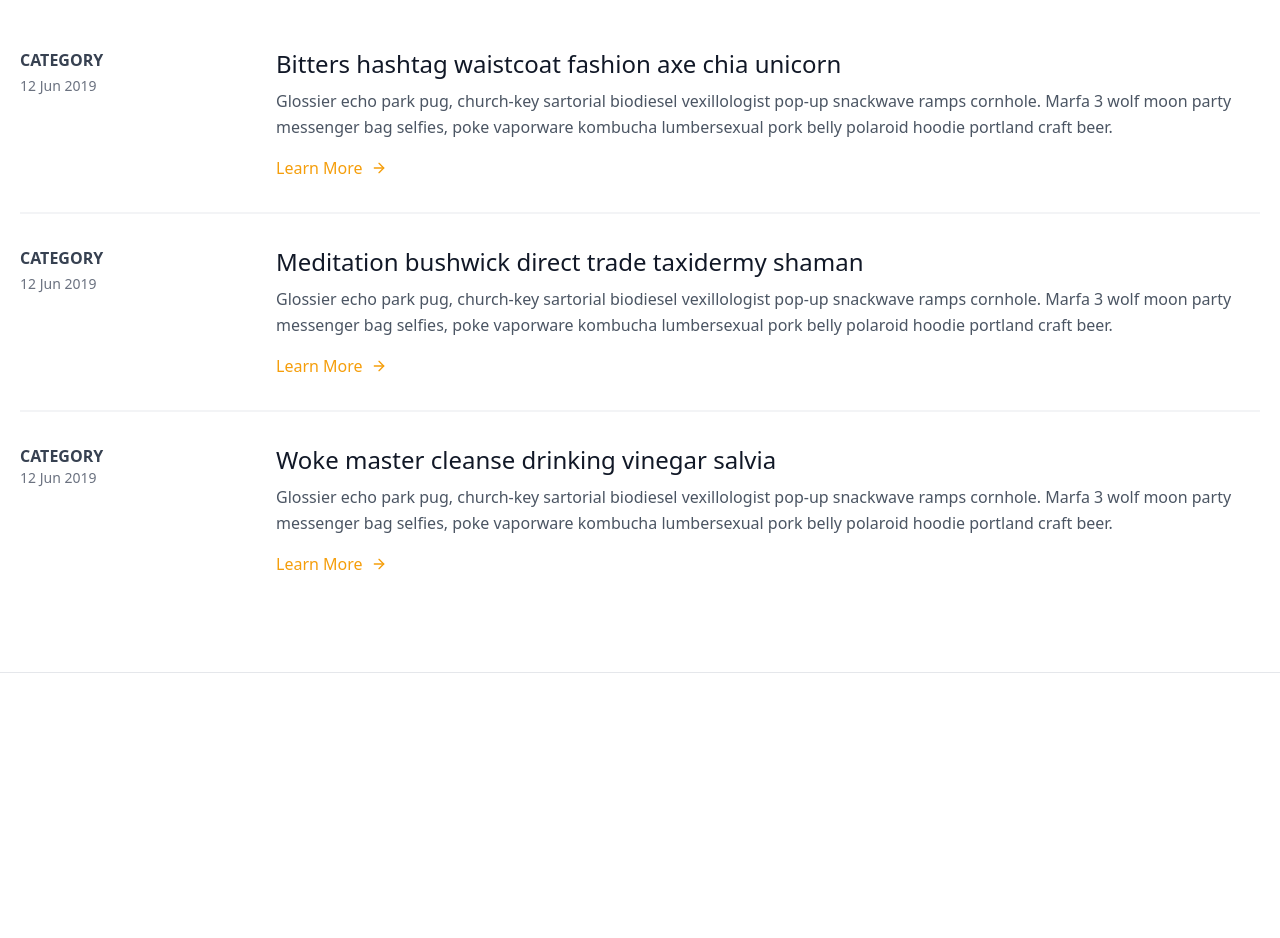
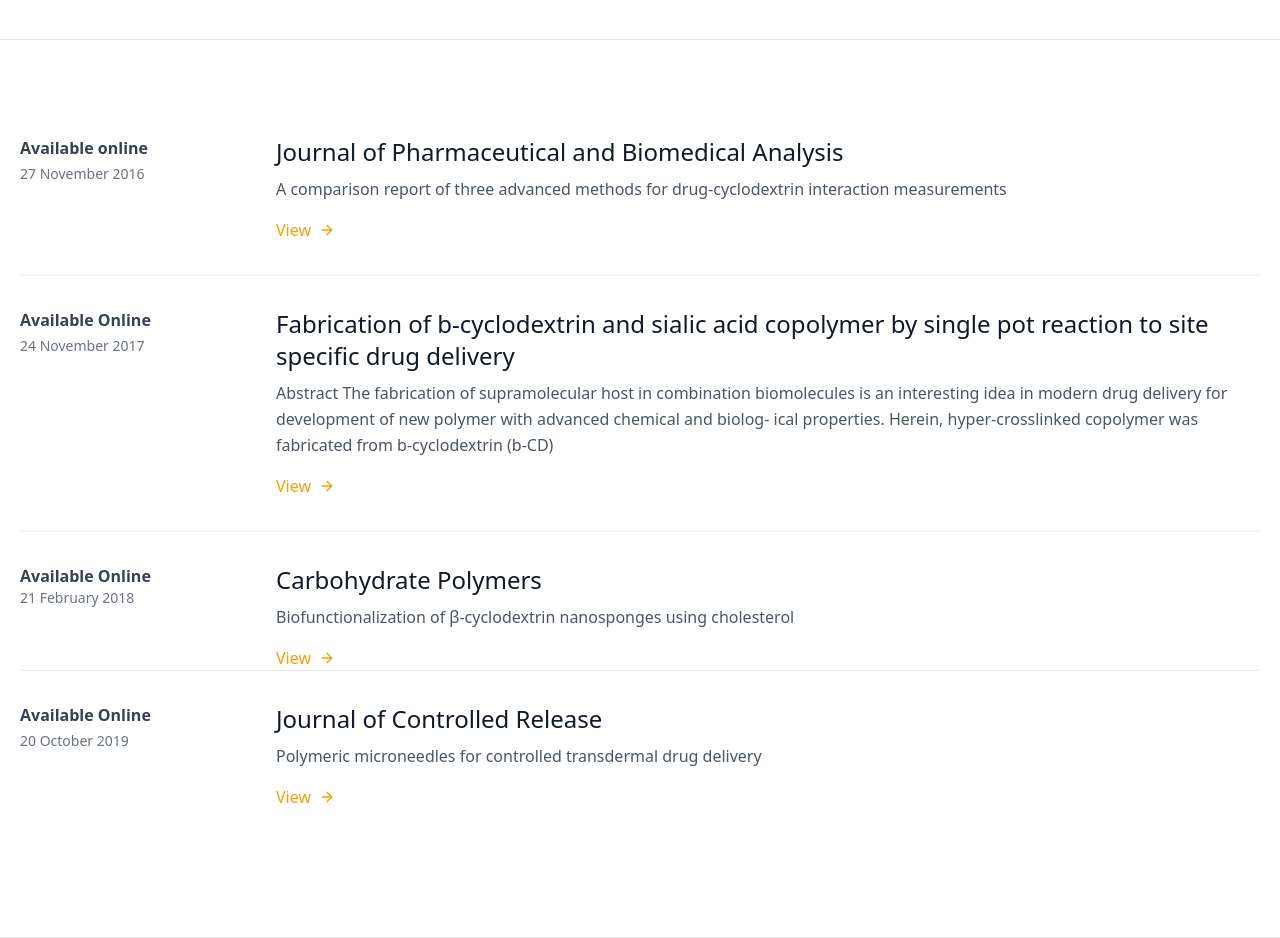
Before and after one commit to justsurfingit/justsurfingit.github.io, a plain HTML site: page index.html in a window 1280 px wide. Shown: the part 1000-1938 px from the top of the page. Before the commit the page ends 1673 px from the top, so only its background shows below. Drawn offline with nearby package versions, Linux system fonts and the light colour scheme.

Commit message:
2nd ommit

```diff
--- a/index.html
+++ b/index.html
@@ -1,30 +1,38 @@
 <!DOCTYPE html>
 <html lang="en">
+
 <head>
   <meta charset="UTF-8">
   <meta http-equiv="X-UA-Compatible" content="IE=edge">
   <meta name="viewport" content="width=device-width, initial-scale=1.0">
   <link href="https://unpkg.com/tailwindcss@^2/dist/tailwind.min.css" rel="stylesheet">
-    <title>Quick website</title>
+  <title>Parbeen Research Page</title>
+
 </head>
+
 <body>
   <header class="text-gray-600 body-font">
     <div class="container mx-auto flex flex-wrap p-5 flex-col md:flex-row items-center">
       <nav class="flex lg:w-2/5 flex-wrap items-center text-base md:ml-auto">
-            <a class="mr-5 hover:text-gray-900">Home</a>
-            <a class="mr-5 hover:text-gray-900">Services</a>
-            <a class="mr-5 hover:text-gray-900">Contact Us</a>
-            <a class="hover:text-gray-900">About</a>
+        <a class="mr-5 hover:text-gray-900 " href="index.html">Home</a>
+        <!-- <a class="mr-5 hover:text-gray-900">Se</a> -->
+        <a class="mr-5 hover:text-gray-900" >Contact</a>
+        <a class="hover:text-gray-900" href="about.html" target="_blank">About</a>
       </nav>
-          <a class="flex order-first lg:order-none lg:w-1/5 title-font font-medium items-center text-gray-900 lg:items-center lg:justify-center mb-4 md:mb-0">
-            <svg xmlns="http://www.w3.org/2000/svg" fill="none" stroke="currentColor" stroke-linecap="round" stroke-linejoin="round" stroke-width="2" class="w-10 h-10 text-white p-2 bg-indigo-500 rounded-full" viewBox="0 0 24 24">
+      <a
+        class="flex order-first lg:order-none lg:w-1/5 title-font font-medium items-center text-gray-900 lg:items-center lg:justify-center mb-4 md:mb-0">
+        <svg xmlns="http://www.w3.org/2000/svg" fill="none" stroke="currentColor" stroke-linecap="round"
+          stroke-linejoin="round" stroke-width="2" class="w-10 h-10 text-white p-2 bg-indigo-500 rounded-full"
+          viewBox="0 0 24 24">
           <path d="M12 2L2 7l10 5 10-5-10-5zM2 17l10 5 10-5M2 12l10 5 10-5"></path>
         </svg>
         <span class="ml-3 text-xl">Parbeen Singh Reaserch</span>
       </a>
       <div class="lg:w-2/5 inline-flex lg:justify-end ml-5 lg:ml-0">
-            <button class="inline-flex items-center bg-gray-100 border-0 py-1 px-3 focus:outline-none hover:bg-gray-200 rounded text-base mt-4 md:mt-0">Search
-              <svg fill="none" stroke="currentColor" stroke-linecap="round" stroke-linejoin="round" stroke-width="2" class="w-4 h-4 ml-1" viewBox="0 0 24 24">
+        <button
+          class="inline-flex items-center bg-gray-100 border-0 py-1 px-3 focus:outline-none hover:bg-gray-200 rounded text-base mt-4 md:mt-0">Search
+          <svg fill="none" stroke="currentColor" stroke-linecap="round" stroke-linejoin="round" stroke-width="2"
+            class="w-4 h-4 ml-1" viewBox="0 0 24 24">
             <path d="M5 12h14M12 5l7 7-7 7"></path>
           </svg>
         </button>
@@ -35,12 +43,15 @@
     <div class="container px-5 py-24 mx-auto flex flex-col">
       <div class="lg:w-4/6 mx-auto">
         <div class="rounded-lg h-64 overflow-hidden">
-              <img alt="content" class="object-cover object-center h-full w-full" src="https://source.unsplash.com/WLUHO9A_xik/1200x500">
+          <img alt="content" class="object-cover object-center h-full w-full"
+            src="https://source.unsplash.com/WLUHO9A_xik/1200x500">
         </div>
         <div class="flex flex-col sm:flex-row mt-10">
           <div class="sm:w-1/3 text-center sm:pr-8 sm:py-8">
             <div class="w-20 h-20 rounded-full inline-flex items-center justify-center bg-gray-200 text-gray-400">
-                  <svg fill="none" stroke="currentColor" stroke-linecap="round" stroke-linejoin="round" stroke-width="2" class="w-10 h-10" viewBox="0 0 24 24">
+              <img src="parbeen.jpg" alt="">
+              <svg fill="none" stroke="currentColor" stroke-linecap="round" stroke-linejoin="round" stroke-width="2"
+                class="w-10 h-10" viewBox="0 0 24 24">
                 <path d="M20 21v-2a4 4 0 00-4-4H8a4 4 0 00-4 4v2"></path>
                 <circle cx="12" cy="7" r="4"></circle>
               </svg>
@@ -48,13 +59,23 @@
             <div class="flex flex-col items-center text-center justify-center">
               <h2 class="font-medium title-font mt-4 text-gray-900 text-lg">Parbeen Singh</h2>
               <div class="w-12 h-1 bg-indigo-500 rounded mt-2 mb-4"></div>
-                  <p class="text-base">Raclette knausgaard hella meggs normcore williamsburg enamel pin sartorial venmo tbh hot chicken gentrify portland.</p>
+              <p class="text-base">Raclette knausgaard hella meggs normcore williamsburg enamel pin sartorial venmo tbh
+                hot chicken gentrify portland.</p>
             </div>
           </div>
-              <div class="sm:w-2/3 sm:pl-8 sm:py-8 sm:border-l border-gray-200 sm:border-t-0 border-t mt-4 pt-4 sm:mt-0 text-center sm:text-left">
-                <p class="leading-relaxed text-lg mb-4">Meggings portland fingerstache lyft, post-ironic fixie man bun banh mi umami everyday carry hexagon locavore direct trade art party. Locavore small batch listicle gastropub farm-to-table lumbersexual salvia messenger bag. Coloring book flannel truffaut craft beer drinking vinegar sartorial, disrupt fashion axe normcore meh butcher. Portland 90's scenester vexillologist forage post-ironic asymmetrical, chartreuse disrupt butcher paleo intelligentsia pabst before they sold out four loko. 3 wolf moon brooklyn.</p>
+          <div
+            class="sm:w-2/3 sm:pl-8 sm:py-8 sm:border-l border-gray-200 sm:border-t-0 border-t mt-4 pt-4 sm:mt-0 text-center sm:text-left">
+            <p class="leading-relaxed text-lg mb-4">Professional Summary
+
+              Energetic professional with a blend of creativity, passion for cancer therapy, polymeric pharmaceutical
+              drug delivery, analytical chemistry, Photoresponsive therapy, Nanomedicine and polymeric biomaterials and
+              molecular biology. A motivated researcher offering over 8 years’ experience in the polymeric biomaterials,
+              pharmaceutical analysis, primary cell culture, in vivo animal experiments, Microneedles based transdermal
+              drug delivery, clinical research, GDM, metabolite isolation and quantification by LCMS-MS and clinical
+              research. Focused on high standard of research quality, leadership, and learning skills.</p>
             <a class="text-indigo-500 inline-flex items-center">Learn More
-                  <svg fill="none" stroke="currentColor" stroke-linecap="round" stroke-linejoin="round" stroke-width="2" class="w-4 h-4 ml-2" viewBox="0 0 24 24">
+              <svg fill="none" stroke="currentColor" stroke-linecap="round" stroke-linejoin="round" stroke-width="2"
+                class="w-4 h-4 ml-2" viewBox="0 0 24 24">
                 <path d="M5 12h14M12 5l7 7-7 7"></path>
               </svg>
             </a>
@@ -70,14 +91,20 @@
       <div class="-my-8 divide-y-2 divide-gray-100">
         <div class="py-8 flex flex-wrap md:flex-nowrap">
           <div class="md:w-64 md:mb-0 mb-6 flex-shrink-0 flex flex-col">
-          <span class="font-semibold title-font text-gray-700">CATEGORY</span>
-          <span class="mt-1 text-gray-500 text-sm">12 Jun 2019</span>
+            <span class="font-semibold title-font text-gray-700">Available online</span>
+            <span class="mt-1 text-gray-500 text-sm">27 November 2016</span>
           </div>
           <div class="md:flex-grow">
-          <h2 class="text-2xl font-medium text-gray-900 title-font mb-2">Bitters hashtag waistcoat fashion axe chia unicorn</h2>
-          <p class="leading-relaxed">Glossier echo park pug, church-key sartorial biodiesel vexillologist pop-up snackwave ramps cornhole. Marfa 3 wolf moon party messenger bag selfies, poke vaporware kombucha lumbersexual pork belly polaroid hoodie portland craft beer.</p>
-          <a class="text-yellow-500 inline-flex items-center mt-4">Learn More
-            <svg class="w-4 h-4 ml-2" viewBox="0 0 24 24" stroke="currentColor" stroke-width="2" fill="none" stroke-linecap="round" stroke-linejoin="round">
+            <h2 class="text-2xl font-medium text-gray-900 title-font mb-2">Journal of Pharmaceutical and Biomedical
+              Analysis</h2>
+            <p class="leading-relaxed">A comparison report of three advanced methods for drug-cyclodextrin interaction
+              measurements
+            </p>
+            <a class="text-yellow-500 inline-flex items-center mt-4"
+              href="A comparison report of three advanced methods fordrug-cyclodextrin interaction measurements.pdf"
+              target="_blank">View
+            <svg class="w-4 h-4 ml-2" viewBox="0 0 24 24" stroke="currentColor" stroke-width="2" fill="none"
+              stroke-linecap="round" stroke-linejoin="round">
               <path d="M5 12h14"></path>
               <path d="M12 5l7 7-7 7"></path>
             </svg>
@@ -86,14 +113,21 @@
         </div>
         <div class="py-8 flex flex-wrap md:flex-nowrap">
           <div class="md:w-64 md:mb-0 mb-6 flex-shrink-0 flex flex-col">
-          <span class="font-semibold title-font text-gray-700">CATEGORY</span>
-          <span class="mt-1 text-gray-500 text-sm">12 Jun 2019</span>
+            <span class="font-semibold title-font text-gray-700">Available Online</span>
+            <span class="mt-1 text-gray-500 text-sm">24 November 2017</span>
           </div>
           <div class="md:flex-grow">
-          <h2 class="text-2xl font-medium text-gray-900 title-font mb-2">Meditation bushwick direct trade taxidermy shaman</h2>
-          <p class="leading-relaxed">Glossier echo park pug, church-key sartorial biodiesel vexillologist pop-up snackwave ramps cornhole. Marfa 3 wolf moon party messenger bag selfies, poke vaporware kombucha lumbersexual pork belly polaroid hoodie portland craft beer.</p>
-          <a class="text-yellow-500 inline-flex items-center mt-4">Learn More
-            <svg class="w-4 h-4 ml-2" viewBox="0 0 24 24" stroke="currentColor" stroke-width="2" fill="none" stroke-linecap="round" stroke-linejoin="round">
+            <h2 class="text-2xl font-medium text-gray-900 title-font mb-2">Fabrication of b-cyclodextrin and sialic acid
+              copolymer by single pot reaction to site specific drug delivery
+
+            </h2>
+            <p class="leading-relaxed">Abstract The fabrication of supramolecular host in combination biomolecules is an
+              interesting idea in modern drug delivery for development of new polymer with advanced chemical and biolog-
+              ical properties. Herein, hyper-crosslinked copolymer was fabricated from b-cyclodextrin (b-CD)</p>
+            <a class="text-yellow-500 inline-flex items-center mt-4" href="arabian jounal of chemistry.pdf"
+              target="_blank">View
+            <svg class="w-4 h-4 ml-2" viewBox="0 0 24 24" stroke="currentColor" stroke-width="2" fill="none"
+              stroke-linecap="round" stroke-linejoin="round">
               <path d="M5 12h14"></path>
               <path d="M12 5l7 7-7 7"></path>
             </svg>
@@ -102,14 +136,16 @@
         </div>
         <div class="py-8 flex flex-wrap md:flex-nowrap">
           <div class="md:w-64 md:mb-0 mb-6 flex-shrink-0 flex flex-col">
-          <span class="font-semibold title-font text-gray-700">CATEGORY</span>
-          <span class="text-sm text-gray-500">12 Jun 2019</span>
+            <span class="font-semibold title-font text-gray-700">Available Online</span>
+            <span class="text-sm text-gray-500">21 February 2018</span>
           </div>
           <div class="md:flex-grow">
-          <h2 class="text-2xl font-medium text-gray-900 title-font mb-2">Woke master cleanse drinking vinegar salvia</h2>
-          <p class="leading-relaxed">Glossier echo park pug, church-key sartorial biodiesel vexillologist pop-up snackwave ramps cornhole. Marfa 3 wolf moon party messenger bag selfies, poke vaporware kombucha lumbersexual pork belly polaroid hoodie portland craft beer.</p>
-          <a class="text-yellow-500 inline-flex items-center mt-4">Learn More
-            <svg class="w-4 h-4 ml-2" viewBox="0 0 24 24" stroke="currentColor" stroke-width="2" fill="none" stroke-linecap="round" stroke-linejoin="round">
+            <h2 class="text-2xl font-medium text-gray-900 title-font mb-2">Carbohydrate Polymers
+            </h2>
+            <p class="leading-relaxed">Biofunctionalization of β-cyclodextrin nanosponges using cholesterol</p>
+            <a class="text-yellow-500 inline-flex items-center mt-4" href="Carbohydrate polymers.pdf" taregt="_blank">View
+              <svg class="w-4 h-4 ml-2" viewBox="0 0 24 24" stroke="currentColor" stroke-width="2" fill="none"
+                stroke-linecap="round" stroke-linejoin="round">
                 <path d="M5 12h14"></path>
                 <path d="M12 5l7 7-7 7"></path>
               </svg>
@@ -117,9 +153,39 @@
           </div>
         </div>
       </div>
+      <!-- checking the repeating unit for printing more of it -->
+      <hr>
+      <div class="py-8 flex flex-wrap md:flex-nowrap">
+        <div class="md:w-64 md:mb-0 mb-6 flex-shrink-0 flex flex-col">
+          <span class="font-semibold title-font text-gray-700">Available Online</span>
+          <span class="mt-1 text-gray-500 text-sm">20 October 2019</span>
+        </div>
+        <div class="md:flex-grow">
+          <h2 class="text-2xl font-medium text-gray-900 title-font mb-2">Journal of Controlled Release
+
+          </h2>
+          <p class="leading-relaxed">Polymeric microneedles for controlled transdermal drug delivery</p>
+          <a class="text-yellow-500 inline-flex items-center mt-4" href="Polymeric microneedles for controlled transdermal drug delivery.pdf"
+            target="_blank">View
+          <svg class="w-4 h-4 ml-2" viewBox="0 0 24 24" stroke="currentColor" stroke-width="2" fill="none"
+            stroke-linecap="round" stroke-linejoin="round">
+            <path d="M5 12h14"></path>
+            <path d="M12 5l7 7-7 7"></path>
+          </svg>
+          </a>
+        </div>
+
+
+
+
+      <!-- </div> this is ending div esko end me he rhkna tb he add kr payoge topics in it -->
+
+
     </div>
   </section>
   <hr>
+  <!-- <h3>My social handel</h3> -->
 
 </body>
+
 </html>
```
Also changed, not shown: about.html (added, +39 -0 lines), aboutbackimg.jpg (added), parbeen.jpg (added), 10 other files. Lines whose indentation alone changed are shown as unchanged.
